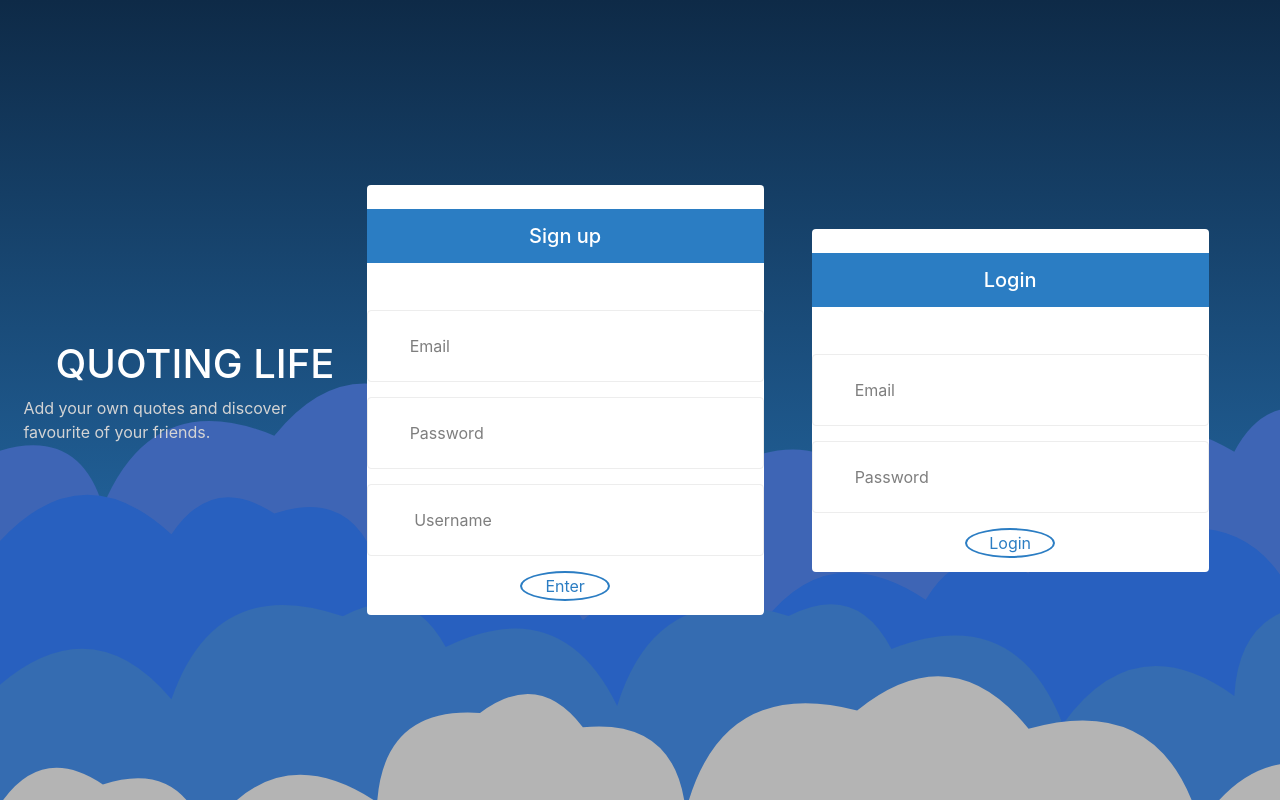
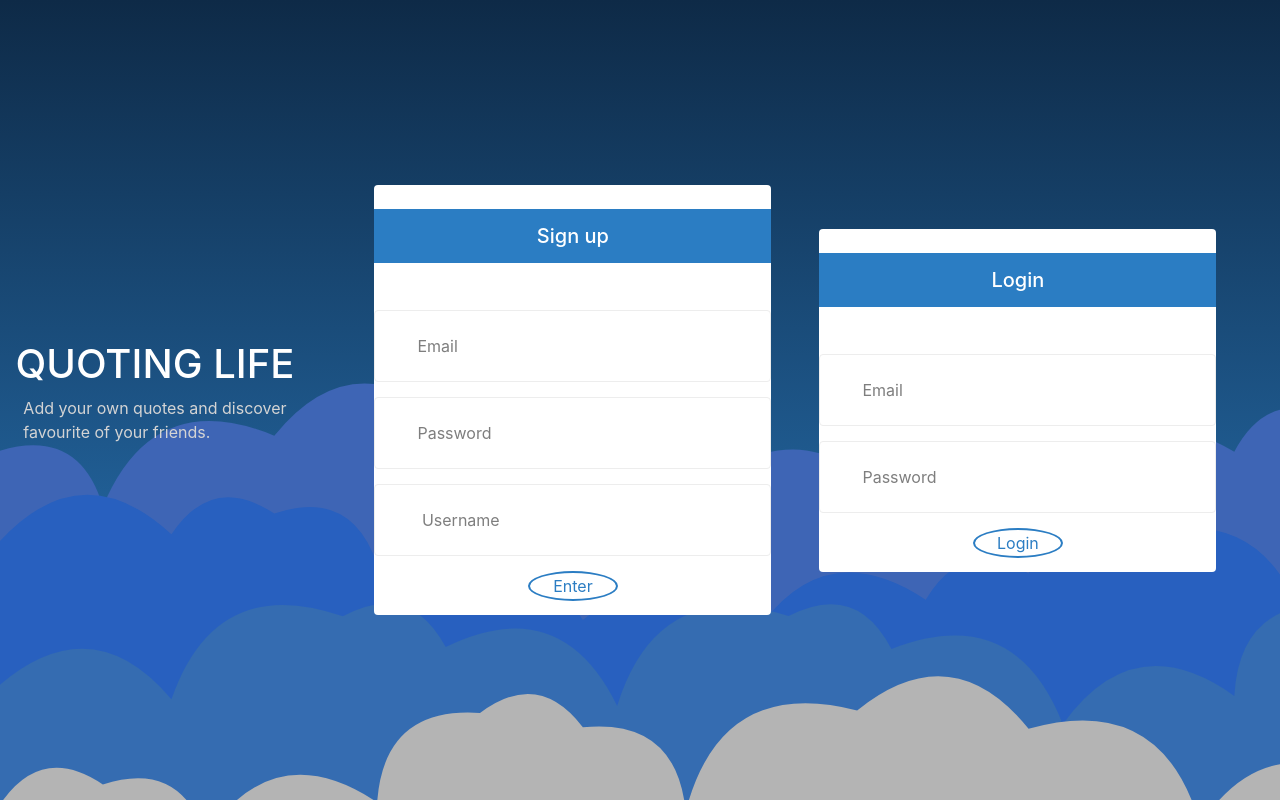
Before and after one commit to ruyago/quoting, a React (Create React App) app in the folder frontend/: page / in a window 1280 px wide. Built offline with nearby package versions, Linux system fonts and the light colour scheme; no server answers; a web font is replaced by a local one.

Commit message:
favourite centered

```diff
--- a/frontend/src/pages/HomePage.css
+++ b/frontend/src/pages/HomePage.css
@@ -137,12 +137,16 @@ img {
     align-items: center;
 }
 
+.FavouritesBlock h1{
+    margin: auto;
+}
+
 #QuotesTitle {
     align-items: center;
     text-align: center;
 }
 
-h1 {
+#QuotesTitle h1 {
     margin: auto;
 }
 .QuotesBlockH1{
```
